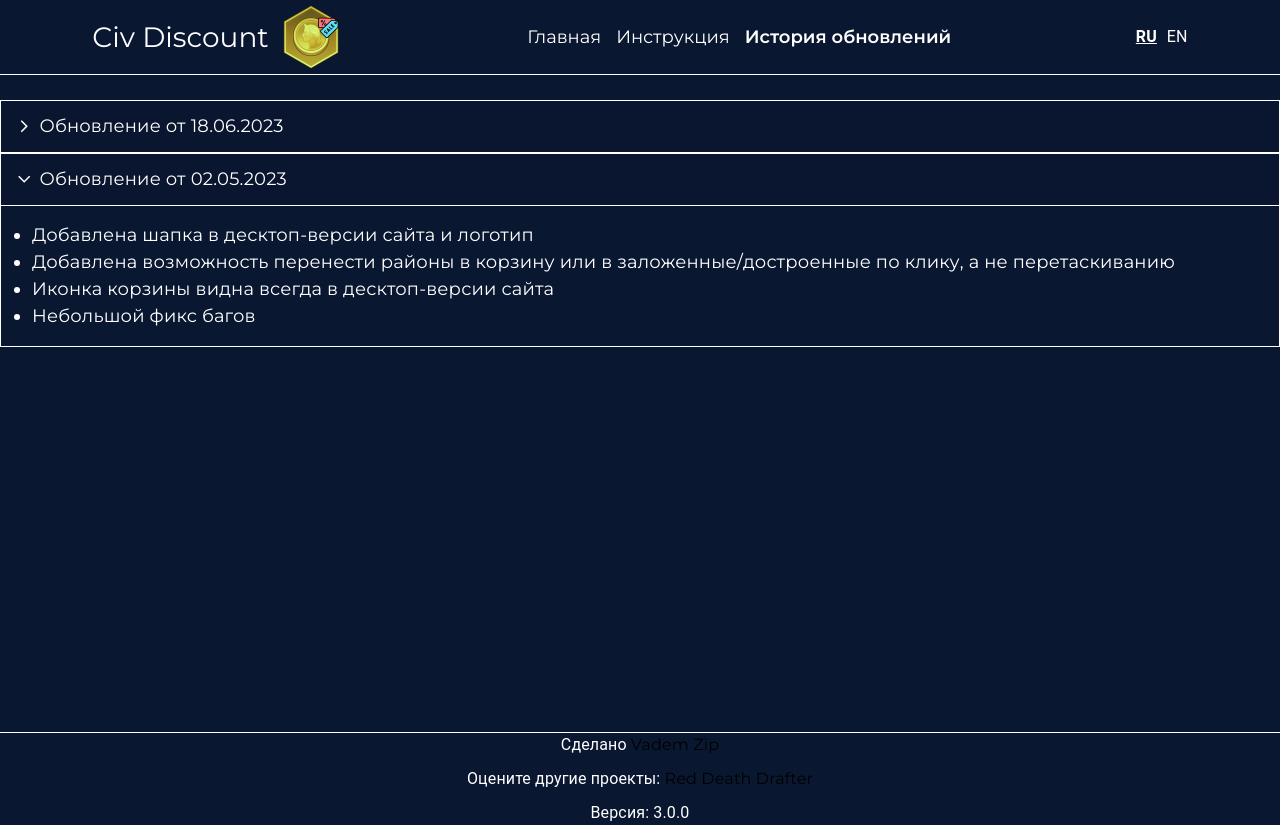
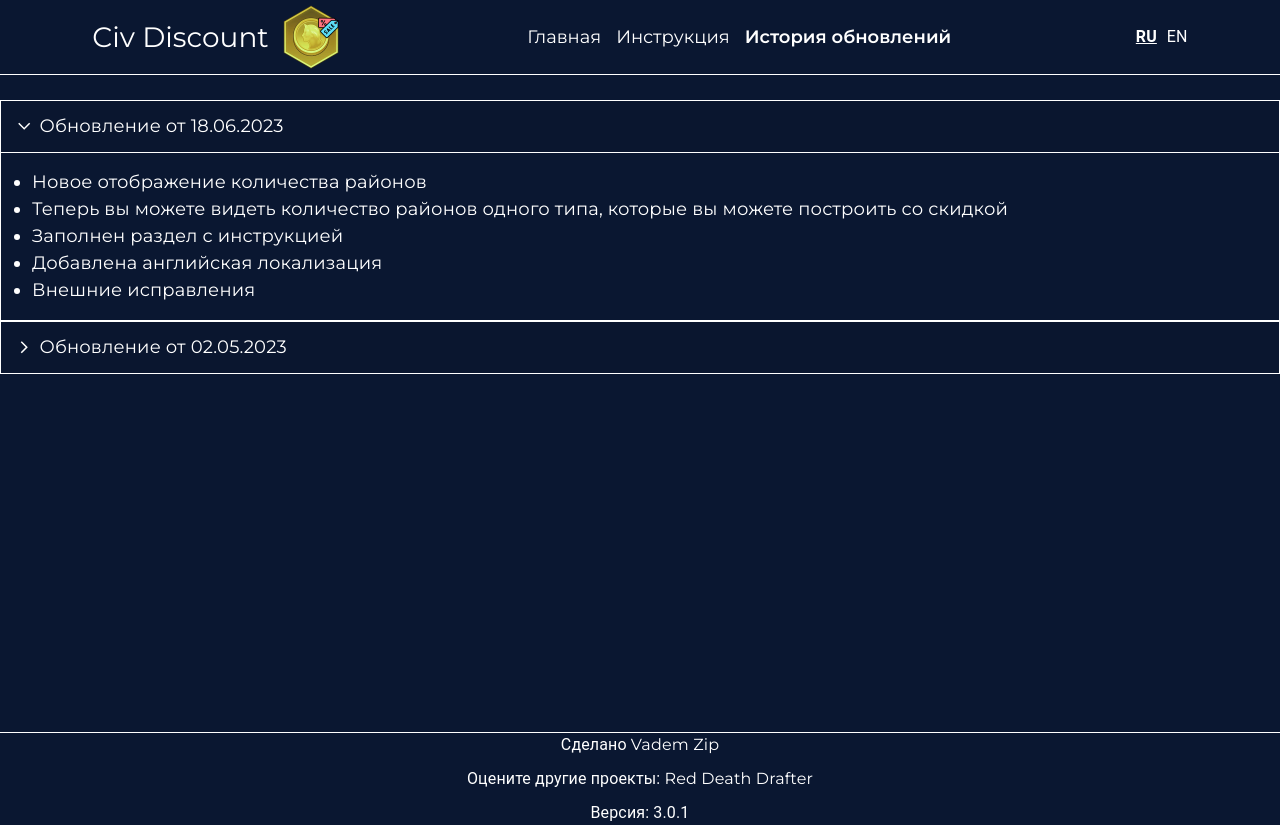
Before and after one commit to Vademzip/024-district-discount-site, a React (Vite) app: page /patch-notes in a window 1280 px wide. Built offline with nearby package versions, Linux system fonts and the light colour scheme.

Commit message:
3.0.1
- мини фикс визуальной составляющей

```diff
--- a/src/App.jsx
+++ b/src/App.jsx
@@ -50,7 +50,7 @@ function App() {
                             <Route path={'/patch-notes'} element={<PatchNotes theme={theme}/>}/>
                         </Routes>
                     </main>
-                    <Footer/>
+                    <Footer theme={theme}/>
                 </div>
             </DndProvider>
         </Router>
--- a/src/components/Footer.jsx
+++ b/src/components/Footer.jsx
@@ -2,7 +2,7 @@ import React from 'react';
 import {Box, Typography} from "@mui/material";
 import {useTranslation} from "react-i18next";
 
-const Footer = () => {
+const Footer = ({theme}) => {
     const {t, i18n} = useTranslation();
 
     return (
@@ -13,13 +13,13 @@ const Footer = () => {
             alignItems: 'center',
             rowGap: '10px',
             "& a":{
-                color: 'black',
+                color: `${theme === 'dark' ? 'white' : 'black'}`,
                 textDecoration : 'none'
             }
         }}>
             <Typography>{t('footer_text.made_by')} <a href={'https://github.com/Vademzip/'} target={"_blank"}>Vadem Zip</a></Typography>
             <Typography>{t('footer_text.other_project')}: <a href={'https://reddrafter.vercel.app'} target={"_blank"}>Red Death Drafter</a></Typography>
-            <Typography>{t('footer_text.version')}: 3.0.0</Typography>
+            <Typography>{t('footer_text.version')}: 3.0.1</Typography>
         </Box>
     );
 };
--- a/src/components/PatchNotes.jsx
+++ b/src/components/PatchNotes.jsx
@@ -41,7 +41,7 @@ const AccordionDetails = styled(MuiAccordionDetails)(({theme}) => ({
 }));
 
 export default function PatchNotes({theme}) {
-    const [expanded, setExpanded] = React.useState('panel1');
+    const [expanded, setExpanded] = React.useState('panel2');
     const {t, i18n} = useTranslation();
 
     const handleChange = (panel) => (event, newExpanded) => {
```
